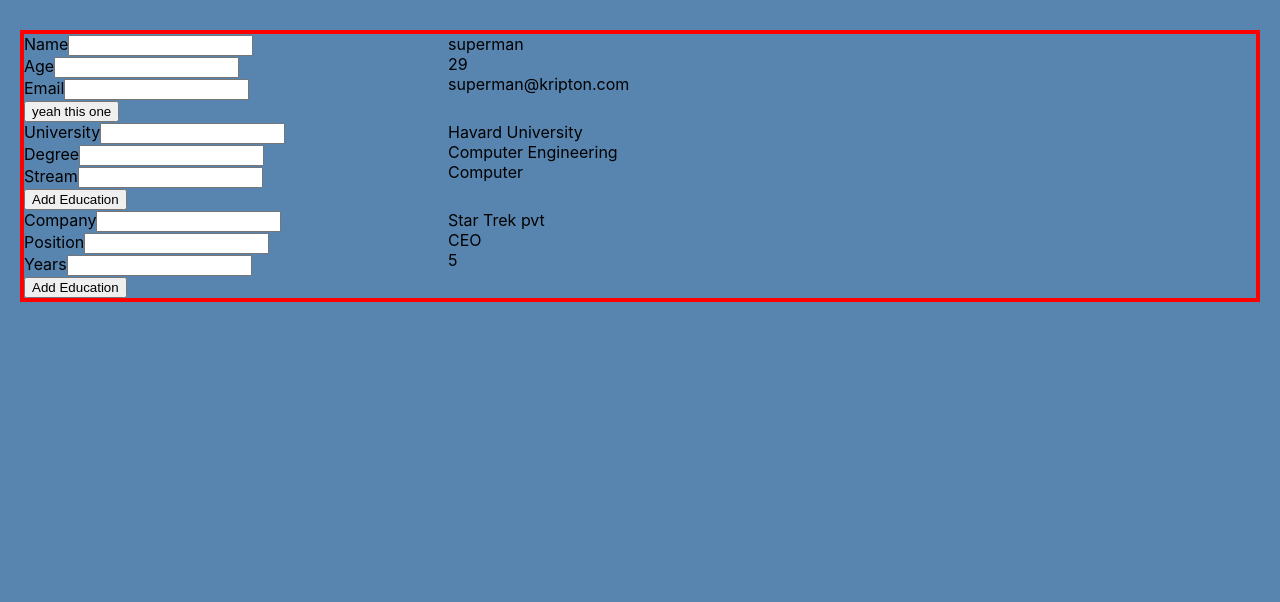
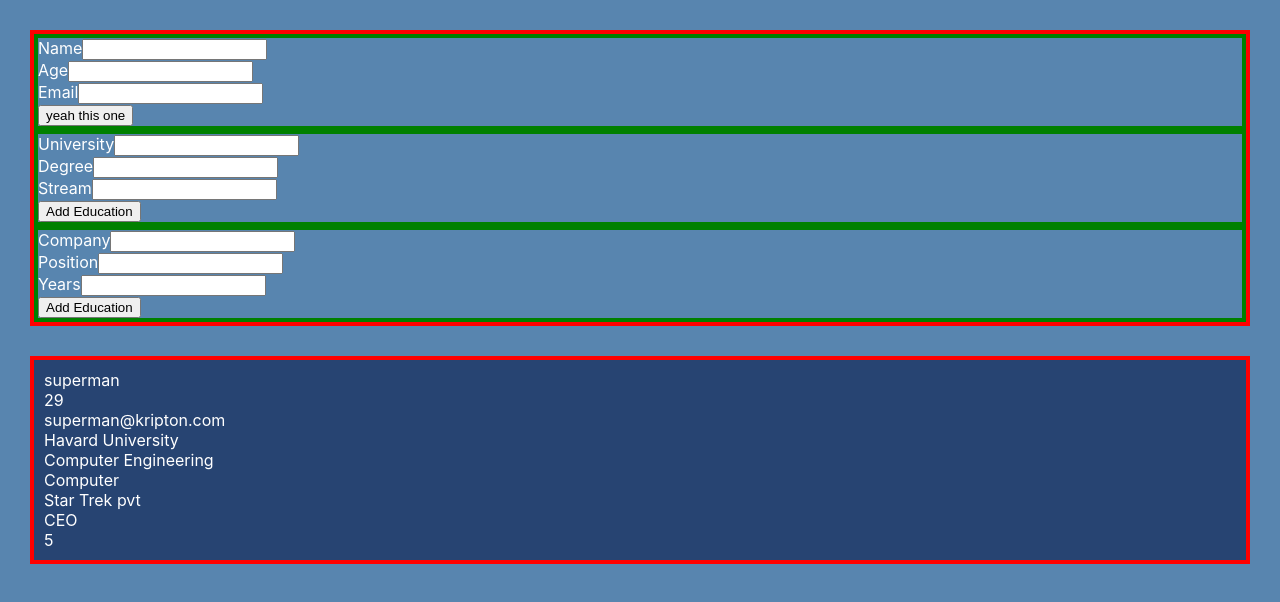
Before and after one commit to HAM1112/CV-generator, a React (Create React App) app: page / in a window 1280 px wide. Shown: the top 602 px of the page. Built offline with nearby package versions, Linux system fonts and the light colour scheme.

Commit message:
two returns in every components

```diff
--- a/src/components/cv.js
+++ b/src/components/cv.js
@@ -16,6 +16,11 @@
                         <Education />
                         <Works />
                     </div>
+                    <div className="main-output">
+                        <General show={"output"} />
+                        <Education show={"output"} />
+                        <Works show={"output"} />
+                    </div>
                 </div>
             )
         }
--- a/src/components/education.js
+++ b/src/components/education.js
@@ -24,7 +24,16 @@
 
     render(){
 
-
+        if(this.props.show){
+            return (
+                <div>
+                    {this.state.university}<br/>
+                    {this.state.degree}<br/>
+                    {this.state.stream}
+                </div>
+            )
+        }
+        else{
             return (
                 <div className="main-edu">
                     <div className="edu-input">
@@ -51,13 +60,9 @@
                         </form>
 
                     </div>
-                <div>
-                    {this.state.university}<br/>
-                    {this.state.degree}<br/>
-                    {this.state.stream}
-                </div>
                 </div>
             )
+        }
     }
 }
 
--- a/src/components/general.js
+++ b/src/components/general.js
@@ -25,6 +25,18 @@
     render(){
         //console.log("hi");
 
+
+        if(this.props.show){
+            return (
+
+                <div>
+                    {this.state.name}<br/>
+                    {this.state.age}<br/>
+                    {this.state.email}
+                </div>
+            )
+        }
+        else{
             return (
                 <div className="main-general">
                     <div className="general-input">
@@ -59,13 +71,9 @@
                         </form>
 
                     </div>
-                <div>
-                    {this.state.name}<br/>
-                    {this.state.age}<br/>
-                    {this.state.email}
-                </div>
                 </div>
             )
+        }
     }
 }
 
--- a/src/components/work.js
+++ b/src/components/work.js
@@ -25,7 +25,17 @@
 
     render(){
 
+        if(this.props.show){
+            return (
+                <div>
+                    {this.state.company}<br/>
+                    {this.state.position}<br/>
+                    {this.state.years}
+                </div>
 
+            )
+        }
+        else{
             return (
                 <div className="main-work">
                     <div className="work-input">
@@ -52,14 +62,10 @@
                         </form>
 
                     </div>
-                <div>
-                    {this.state.company}<br/>
-                    {this.state.position}<br/>
-                    {this.state.years}
-                </div>
                 </div>
             )
         }
     }
+}
 
 export {Works}
--- a/src/index.css
+++ b/src/index.css
@@ -10,6 +10,7 @@
   -moz-osx-font-smoothing: grayscale;
 
   background-color: #5885AF;
+  color:#ffffff;
 }
 
 code {
@@ -28,14 +29,15 @@
 
 .main{
   border: 4px solid red;
-  margin: 30px 20px;
+  margin: 30px;
 }
 
 .main-general ,
 .main-edu,
 .main-work{
   display: flex;
-  gap: 20px
+  gap: 20px;
+  border: 4px solid green;
 }
 .main-general > div ,
 .main-edu > div,
@@ -50,3 +52,10 @@
 
   flex: 1;
 }
+
+.main-output{
+  border: 4px solid red;
+  margin: 0px 30px;
+  padding: 10px;
+  background-color: #274472;
+}
```
Lines whose indentation alone changed are shown as unchanged.
